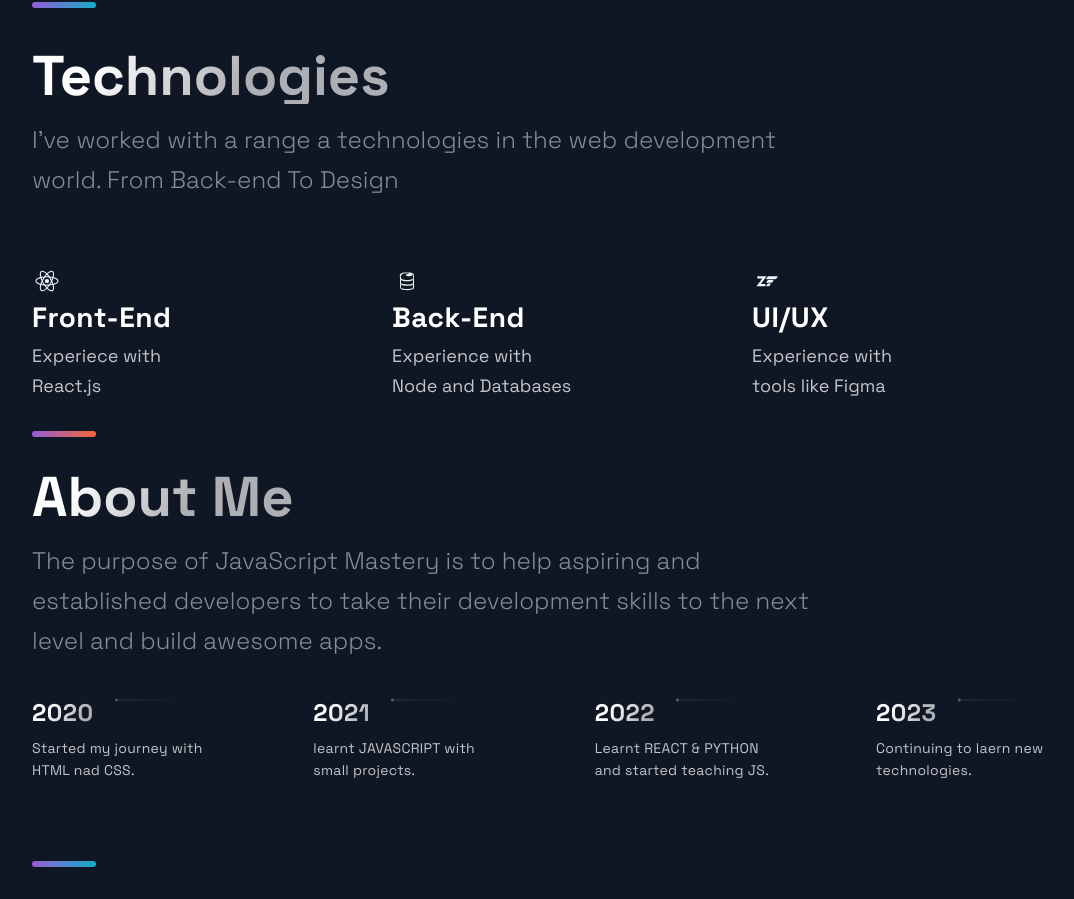
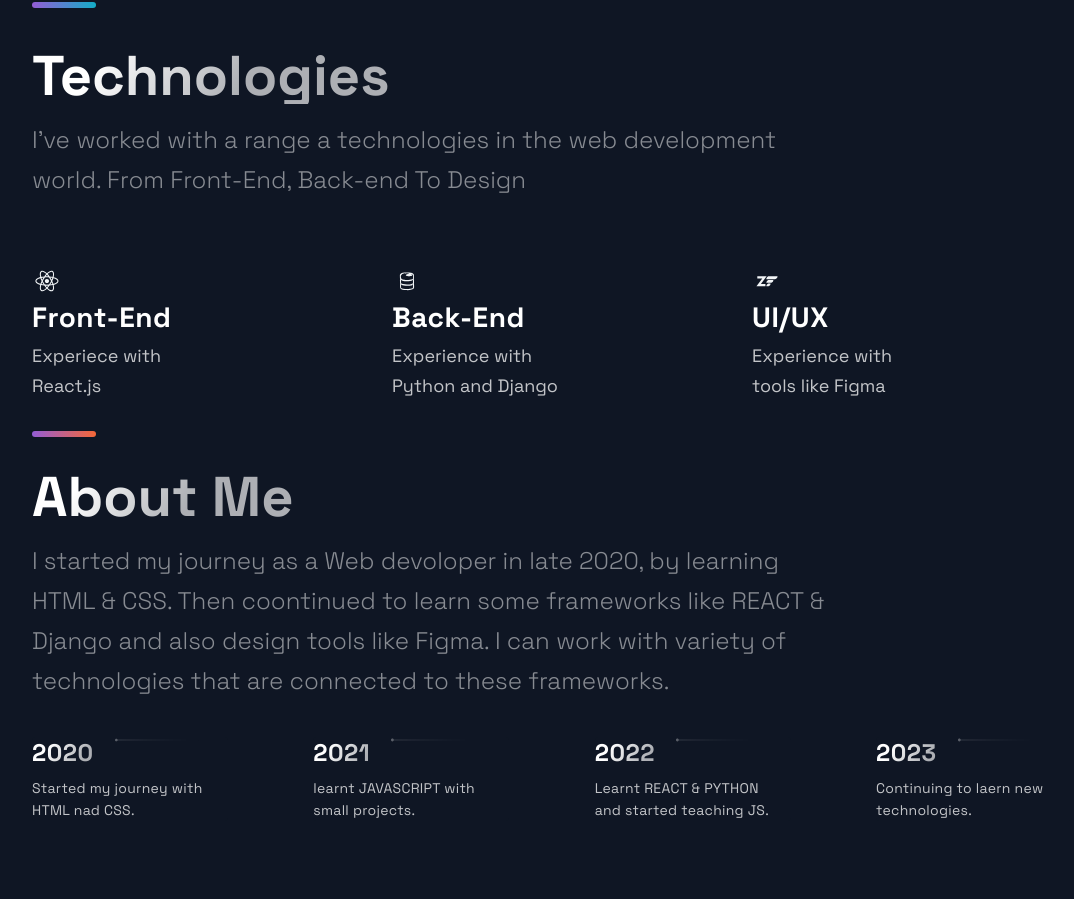
Before and after one commit to ModouLaminJagne/my-portfolio, a Next.js app: page / in a window 1280 px wide. Shown: the part 2380-3279 px from the top of the page, without its empty margins (88-1162 px from the left). Built offline with nearby package versions, Linux system fonts and the light colour scheme.

Commit message:
Edit technologies section.

```diff
--- a/src/components/Technologies/Technologies.js
+++ b/src/components/Technologies/Technologies.js
@@ -19,7 +19,7 @@ const Technologies = () => (
     <SectionDivider divider />
     <SectionTitle>Technologies</SectionTitle>
     <SectionText>
-      I've worked with a range a technologies in the web development world. From
+      I've worked with a range a technologies in the web development world. From Front-End,
       Back-end To Design
     </SectionText>
     <List>
@@ -43,7 +43,7 @@ const Technologies = () => (
           <ListTitle>Back-End</ListTitle>
           <ListParagraph>
             Experience with <br />
-            Node and Databases
+            Python and Django
           </ListParagraph>
         </ListContainer>
       </ListItem>
--- a/src/components/TimeLine/TimeLine.js
+++ b/src/components/TimeLine/TimeLine.js
@@ -67,9 +67,9 @@ const Timeline = () => {
     <Section id="about">
       <SectionTitle>About Me</SectionTitle>
       <SectionText>
-        The purpose of JavaScript Mastery is to help aspiring and established
-        developers to take their development skills to the next level and build
-        awesome apps.
+        I started my journey as a Web devoloper in late 2020, by learning HTML & CSS.
+        Then coontinued to learn some frameworks like REACT & Django and also design tools like Figma.
+        I can work with variety of technologies that are connected to these frameworks.
       </SectionText>
       <CarouselContainer ref={carouselRef} onScroll={handleScroll}>
         <>
```
